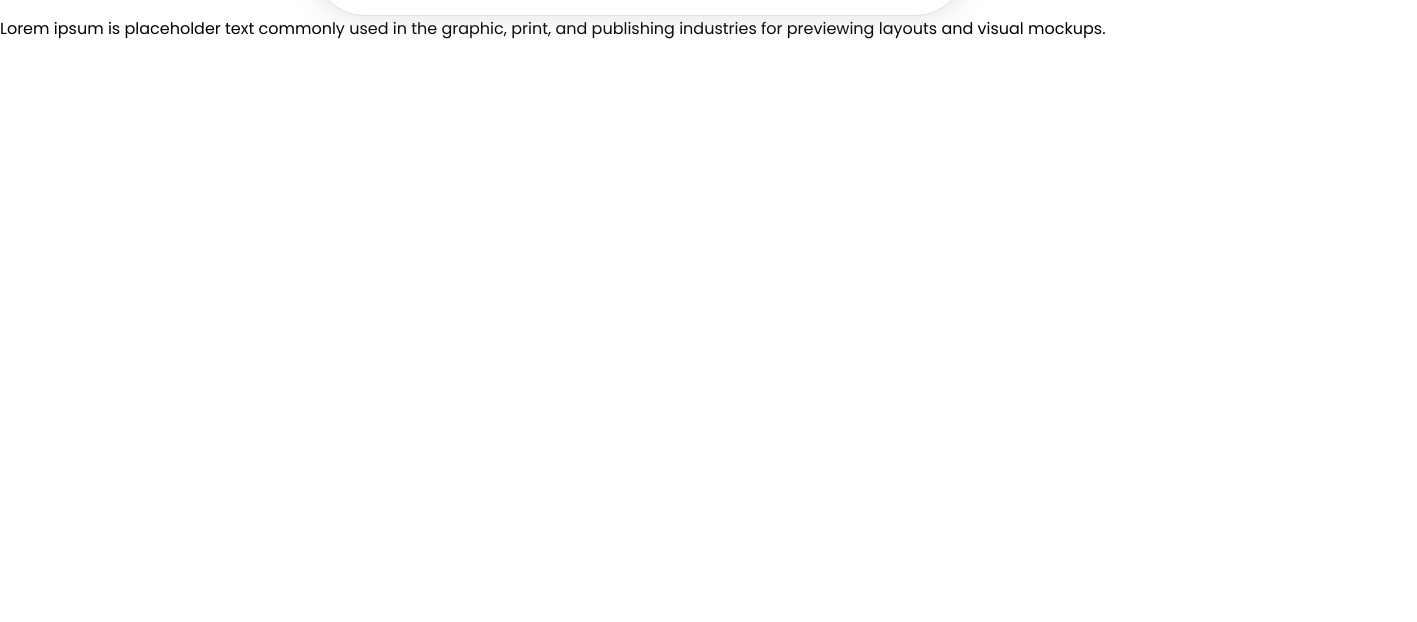
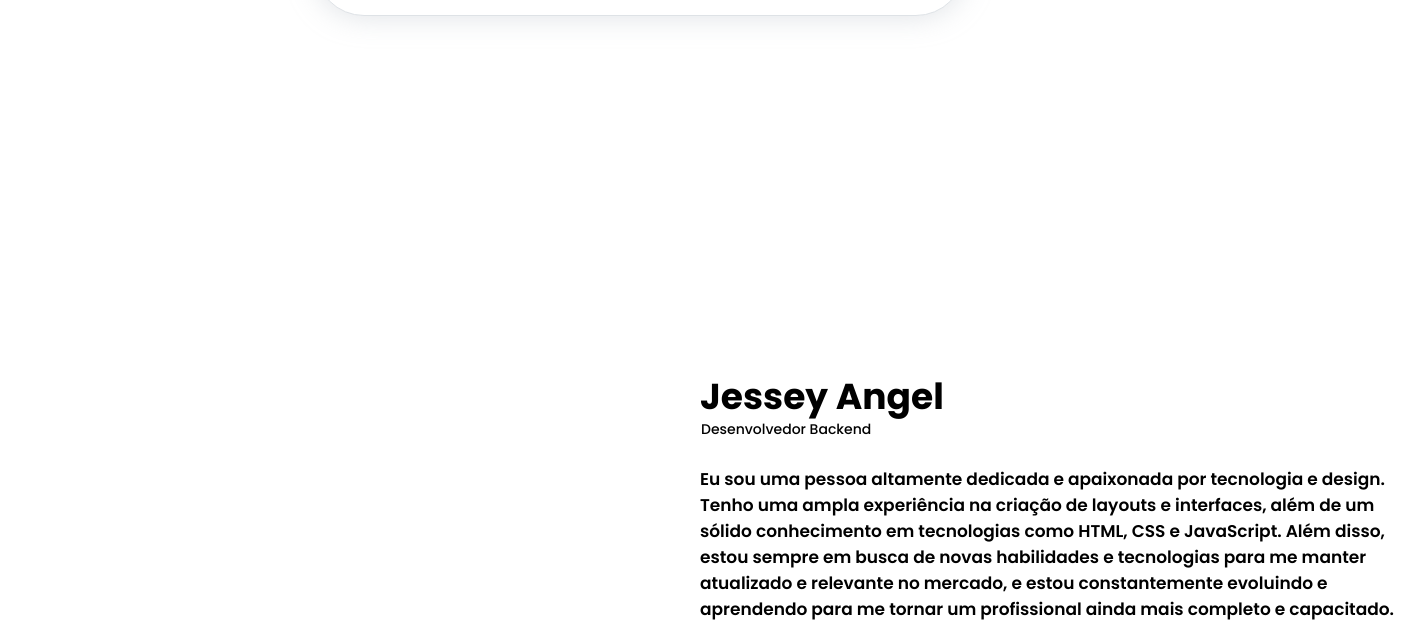
Before and after one commit to jesseyangel/Portofolio-oficial, a plain HTML site: page index.html in a window 1280 px wide. Shown: the part 832-1454 px from the top of the page, 1417 px wide, since content can reach past the window. Before the commit the page ends 873 px from the top, so only its background shows below. Drawn offline with Linux system fonts and the light colour scheme.

Commit message:
update about me

```diff
--- a/index.html
+++ b/index.html
@@ -15,7 +15,10 @@
 
 
         <header>
-         <img class="logo" src="mylogo.png" href="">
+        <a href="#">
+        <img class="logo" src="mylogo.png">
+        </a>
+
         </div>
                 <nav class="navigation">
                 <a href="#">Inicio</a>
@@ -25,7 +28,6 @@
                 </nav>
             <a href="#" class="btn-falar">Vamos conversar</a>
         </header>
-
         <section class="home">
             <div class="content">
                 <h2>I'am <span> Jessey Angel</span></h2>
@@ -58,10 +60,14 @@
             </div>
         </div>
 
-        <section class="">
+        <section class="sobre">
 
-            <p> Lorem ipsum is placeholder text commonly used in the graphic, print, and publishing industries for previewing layouts and visual mockups. </p>
-
+            <p class="sobre-mim1"> Jessey Angel </p>
+            <p class="subtitulo">Desenvolvedor Backend</p>
+            <p class="sobre-mim2">Eu sou uma pessoa altamente dedicada e apaixonada por tecnologia e design.
+                Tenho uma ampla experiência na criação de layouts e interfaces, além de um sólido conhecimento em tecnologias como HTML, CSS e JavaScript.
+                Além disso, estou sempre em busca de novas habilidades e tecnologias para me manter atualizado e relevante no mercado, e estou constantemente
+                evoluindo e aprendendo para me tornar um profissional ainda mais completo e capacitado.</p>
         </section>
 
 
--- a/style.css
+++ b/style.css
@@ -13,11 +13,13 @@ header {
     top: 0;
     left: 0;
     width: 100%;
+    height: 9%;
     padding: 30px 100px;
     display: flex;
     justify-content: space-between;
     align-items: center;
     z-index: 100;
+    background-color: #c9c9c9;
 }
 
 .logo {
@@ -215,3 +217,48 @@ header {
       font-size: 13px;
     }
   }
+
+.sobre-mim1{
+    position: absolute;
+    width: 262px;
+    height: 57px;
+    left: 700px;
+    top: 1202px;
+
+    font-family: 'Poppins';
+    font-style: normal;
+    font-weight: 700;
+    font-size: 36px;
+    line-height: 54px;
+
+
+}
+
+.subtitulo{
+    position: absolute;
+    width: 246px;
+    height: 15px;
+    left: 701px;
+    top: 1251px;
+
+    font-family: 'Poppins';
+    font-style: normal;
+    font-weight: 500;
+    font-size: 14px;
+    line-height: 21px;
+
+}
+
+.sobre-mim2{
+    position: absolute;
+    width: 717px;
+    height: 153px;
+    left: 700px;
+    top: 1298px;
+
+    font-family: 'Poppins';
+    font-style: normal;
+    font-weight: 600;
+    font-size: 17px;
+    line-height: 26px;
+}
```
Also changed, not shown: mylogo.png.
